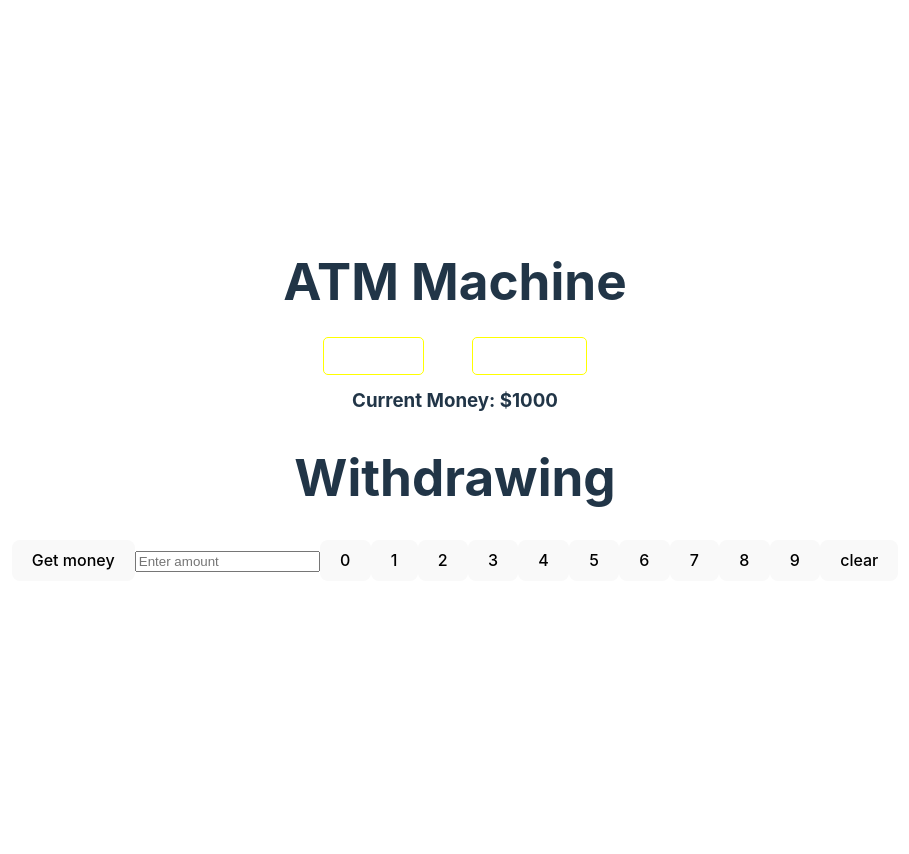
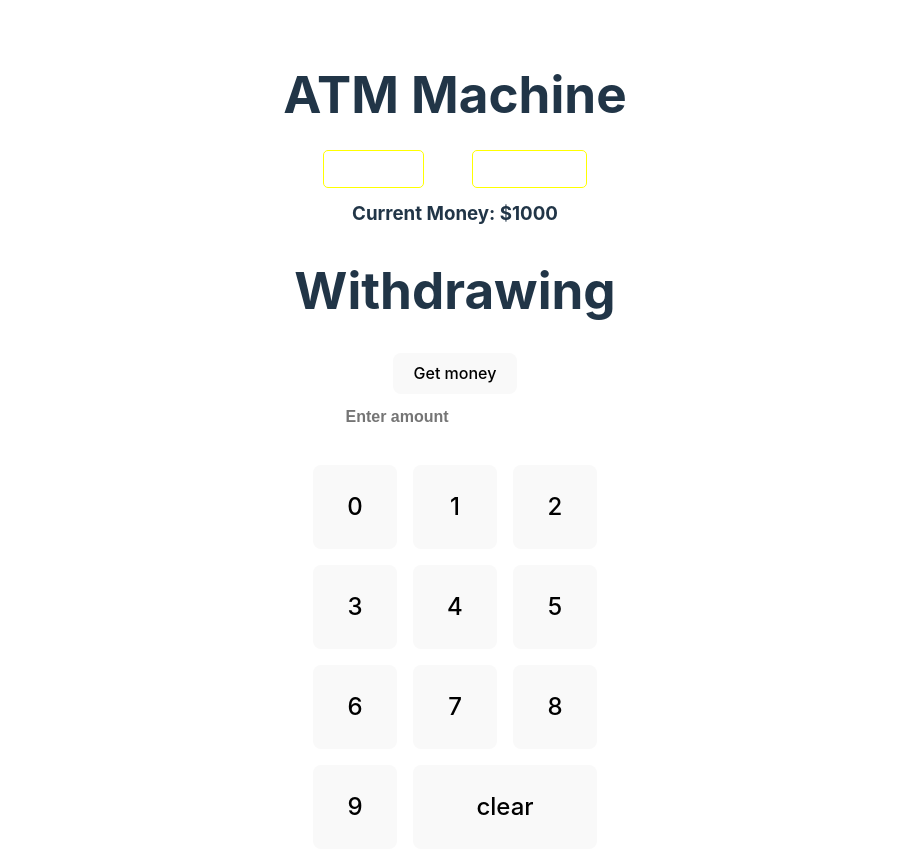
Before and after one commit to altowka/ATM_machine, a React (Vite) app: page /withdrawing in a window 1280 px wide. Shown: the top 854 px of the page, without its empty margins (185-1094 px from the left). Before the commit the page ends 800 px from the top, so only its background shows below. Built offline with nearby package versions, Linux system fonts and the light colour scheme.

Commit message:
style keyboard

```diff
--- a/src/App.css
+++ b/src/App.css
@@ -3,6 +3,10 @@
   margin: 0 auto;
   padding: 2rem;
   text-align: center;
+}
+
+* {
+  box-sizing: border-box;
 }
 
 nav {
--- a/src/components/Keyboard/Keyboard.tsx
+++ b/src/components/Keyboard/Keyboard.tsx
@@ -1,4 +1,5 @@
 import React, { ChangeEvent } from 'react';
+import './style.css';
 
 interface KeyboardProps {
     inputValue: number | string;
@@ -31,18 +32,29 @@ const Keyboard: React.FC<KeyboardProps> = ({ inputValue, setInputValue }) => {
 
 
     return (
-        <>
+        <div className='keyboard-root'>
             <input
+                className='keyboard-input'
                 type="number"
                 value={inputValue}
                 onChange={handleInputChange}
                 placeholder="Enter amount"
             />
-            {numbers.map((value: number) => (
-                <button key={value} onClick={() => handleButtonClick(value)}>{value}</button>
-            ))}
-            <button onClick={() => setInputValue('')}>clear</button>
-        </>
+            <div className="keyboard-buttons-box">
+                {numbers.map((value: number) => (
+                    <div key={value} className='keyboard-button-wrapper'>
+                        <button
+                            className='keyboard-button'
+                            onClick={() => handleButtonClick(value)}>
+                                {value}
+                        </button>
+                    </div>
+                ))}
+                <div className='clear-button-box'>
+                    <button onClick={() => setInputValue('')}>clear</button>
+                </div>
+            </div>
+        </div>
     );
 };
 
--- /dev/null
+++ b/src/components/Keyboard/style.css
@@ -0,0 +1,53 @@
+.keyboard-root {
+    display: flex;
+    flex-direction: column;
+    align-items: center;
+}
+
+.keyboard-buttons-box {
+    display: flex;
+    flex-wrap: wrap;
+    width: 300px;
+    background: #fff;
+    border-radius: 8px;
+}
+
+.keyboard-button-wrapper {
+    width: 100px;
+    padding: 0.5rem;
+}
+
+.keyboard-button {
+    aspect-ratio: 1;
+    width: 100%;
+    font-size: 1.5rem;
+    display: flex;
+    justify-content: center;
+    align-items: center;
+}
+
+.clear-button-box {
+    width: 200px;
+    padding: 0.5rem;
+
+    button {
+        width: 100%;
+        height: 100%;
+        font-size: 1.5rem;
+        display: flex;
+        justify-content: center;
+        align-items: center;
+    }
+}
+
+.keyboard-input {
+    margin-bottom: 1rem;
+    height: 47px;
+    background: #fff;
+    border-radius: 4px;
+    border: 1px solid #fff;
+    padding: 0.5rem;
+    color: #000;
+    font-weight: bold;
+    font-size: 1rem;
+}
```
